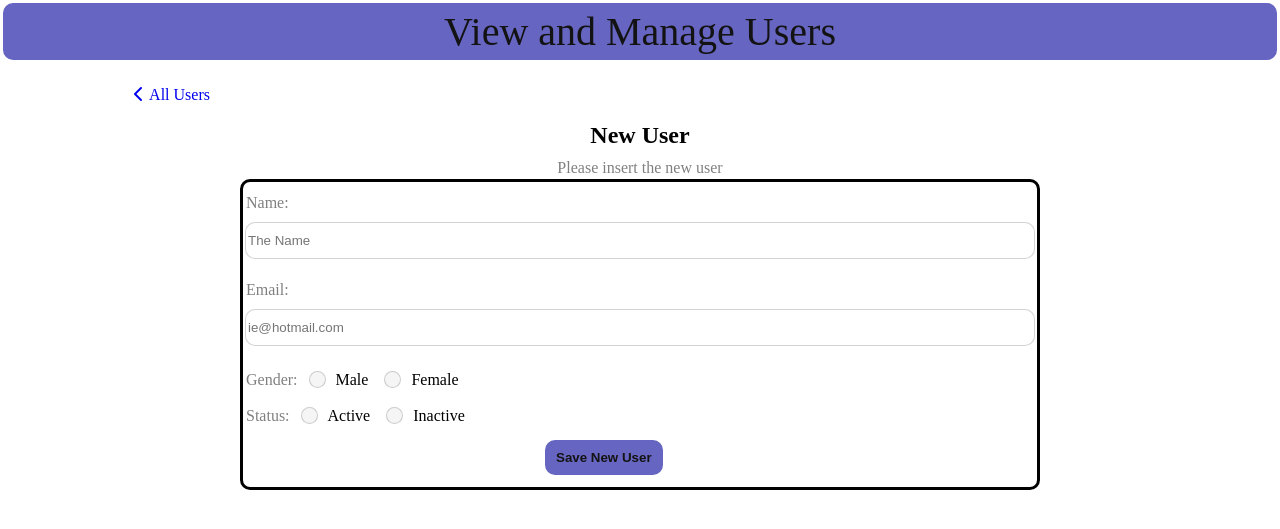
After one commit to A0M0305/AdvDatabaseProject_CRUD, a Node server app: page /add_user in a window 1280 px wide. The commit adds this page. Shown: the top 529 px of the page. Run offline with Node 20, Linux system fonts and the light colour scheme; some libraries are stand-ins or nearby versions.

```diff
--- a/app.js
+++ b/app.js
@@ -31,4 +31,8 @@ app.get('/', (req,res)=>{
     res.render("home");
 })
 
+app.get('/add_user', (req,res)=>{
+    res.render("add_user");
+})
+
 app.listen(PORT,()=>{console.log(`Server is running on http://localhost:${PORT}`)});
--- a/assets/css/addNewUser.css
+++ b/assets/css/addNewUser.css
@@ -86,8 +86,18 @@
     border-radius: 10px;
     cursor: pointer;
 }
+    #add_user .form-group .btn{
+        padding: 10px;
+        background-color:  rgb(102, 102, 194);
+        border: none;
+        margin-left: 300px;
+        border-radius: 10px;
+        cursor: pointer;
+    }
 
 #update_user .form-group .btn:hover{
     background-color: green;
-
 }
+    #add_user .form-group .btn:hover{
+        background-color: green;
+    }
--- /dev/null
+++ b/views/add_user.ejs
@@ -0,0 +1,26 @@
+<%-
+include('include/_header')
+-%>
+
+<!-- Main Site -->
+<main id="site-main">
+    <div class="container">
+        <div class="box-nav d-flex justify-between">
+            <div class="filter">
+                <a href="/"><i class="fa-solid fa-chevron-left"></i> All Users</a>
+            </div>
+        </div>
+        <div class="form-title text-center">
+            <h2>New User</h2>
+            <span class="text-light">Please insert the new user</span>
+        </div>
+        <%-
+        include('include/_form')
+        -%>
+    </div>
+</main>
+<!-- /Main Site -->
+
+<%-
+include('include/_footer')
+-%>
--- a/views/home.ejs
+++ b/views/home.ejs
@@ -6,7 +6,7 @@ include('include/_header')
 <main id="site-main">
     <div class="container">
         <div class="box-nav d-flex justify-between">
-            <a href="/add-user" class="border-shadow">
+            <a href="/add_user" class="border-shadow">
                 <span class="text-gradient">New User <i class="fa-solid fa-user-plus"></i></span>
             </a>
         </div>
--- /dev/null
+++ b/views/include/_form.ejs
@@ -0,0 +1,40 @@
+<!-- Form Handling -->
+<form method="POST" id="add_user">
+    <div class="new_user">
+        <div class="form-group">
+            <label for="name" class="text-light">Name: </label>
+            <input type="hidden" name="id" value="">
+            <input type="text" name="name" value="" placeholder="The Name">
+        </div>
+        <div class="form-group">
+            <label for="email" class="text-light">Email: </label>
+            <input type="text" name="email" value="" placeholder="ie@hotmail.com">
+        </div>
+        <div class="form-group">
+            <label for="gender" class="text-light">Gender: </label>
+            <div class="radio inline">
+                <input type="radio" id="radio-2" name="gender" value="male">
+                <label for="radio-2" class="radio-label">Male</label>
+            </div>
+            <div class="radio inline">
+                <input type="radio" id="radio-3" name="gender" value="female">
+                <label for="radio-3" class="radio-label">Female</label>
+            </div>
+        </div>
+        <div class="form-group">
+            <label for="gender" class="text-light">Status: </label>
+            <div class="radio inline">
+                <input type="radio" id="radio-4" name="status" value="active">
+                <label for="radio-4" class="radio-label">Active</label>
+            </div>
+            <div class="radio inline">
+                <input type="radio" id="radio-5" name="status" value="inactive">
+                <label for="radio-5" class="radio-label">Inactive</label>
+            </div>
+        </div>
+        <div class="form-group">
+            <button type="submit" class="btn text-dark update"><strong>Save New User</strong></button>
+        </div>
+    </div>
+</form>
+<!-- /Form Handling -->
```
Also changed, not shown: views/update_user.ejs (added, +63 -0 lines), htmlEdits/add_user.html (renamed from views/add_user.html), htmlEdits/home.html (renamed from views/home.html).
